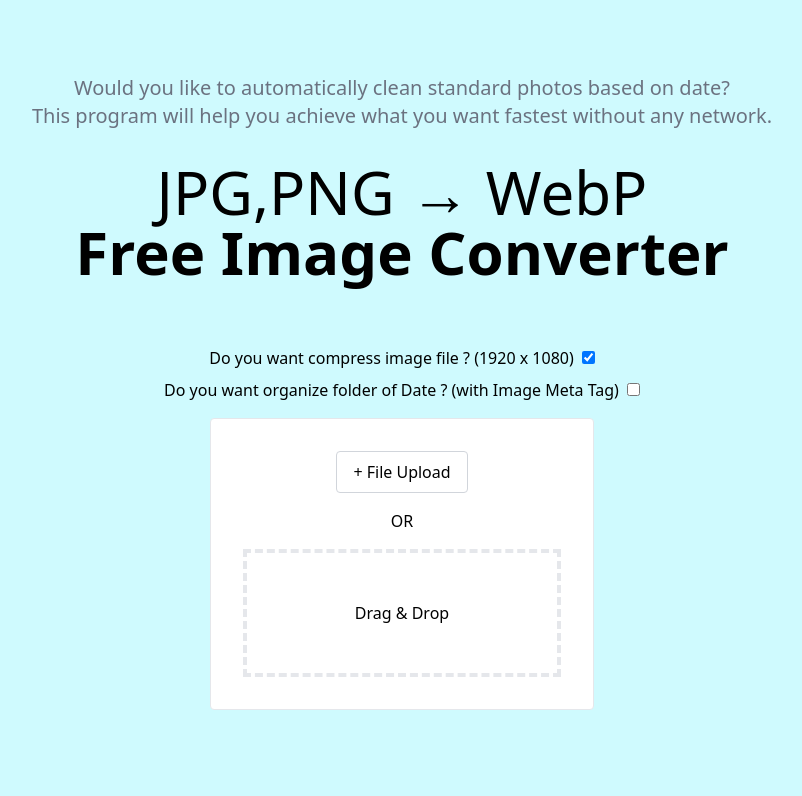
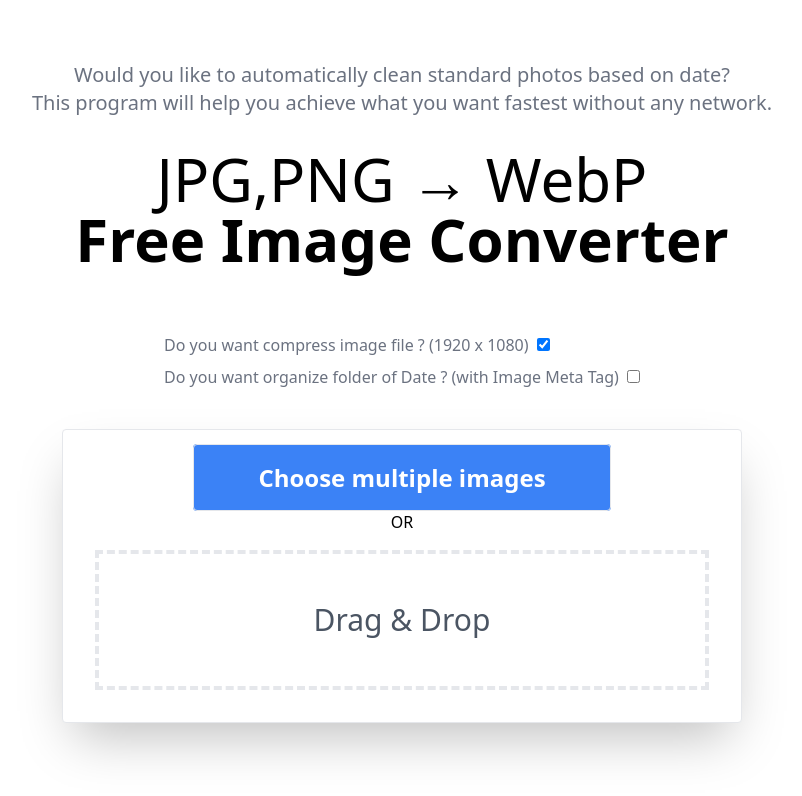
Before and after one commit to Kkaekkae/image-cleaner, a React (Create React App) app: page / in a window 1280 px wide. Shown: the top 796 px of the page, without its empty margins (238-1040 px from the left). Built offline with nearby package versions, Linux system fonts and the light colour scheme.

Commit message:
design update

```diff
--- a/src/App.js
+++ b/src/App.js
@@ -246,7 +246,7 @@ function App() {
 
     return (
         <div
-            className="w-full h-screen flex justify-center items-center flex-col bg-cyan-100"
+            className="w-full h-screen flex justify-center items-center flex-col "
             ref={dragRef}
             onPaste={handlePaste}
         >
@@ -265,6 +265,7 @@ function App() {
                     Free Image Converter
                 </h1>
             </div>
+            <div className="text-left mb-6 text-gray-500">
                 <div className="mb-2">
                     <label className="mr-2">
                         Do you want compress image file ? (1920 x 1080)
@@ -277,7 +278,8 @@ function App() {
                 </div>
                 <div className="mb-4">
                     <label className="mr-2">
-                    Do you want organize folder of Date ? (with Image Meta Tag)
+                        Do you want organize folder of Date ? (with Image Meta
+                        Tag)
                     </label>
                     <input
                         type="checkbox"
@@ -285,13 +287,16 @@ function App() {
                         onChange={(e) => setOrganize(!isOrganize)}
                     />
                 </div>
+            </div>
+            <div
+                className="border rounded p-8 w-96 flex-col items-center text-center bg-white relative shadow-2xl inline-block"
+                style={{ width: "680px" }}
+            >
                 <label
                     htmlFor={"file-upload"}
-                className="border rounded p-8 w-96 flex-col items-center text-center bg-white relative"
+                    className="border rounded py-4 px-16 bg-blue-500 text-white hover:bg-blue-600 text-2xl font-bold white"
                 >
-                <button className="border rounded py-2 px-4 border-gray-300">
-                    + File Upload
-                </button>
+                    Choose multiple images
                     <input
                         type="file"
                         multiple
@@ -301,10 +306,14 @@ function App() {
                         onChange={onChangeFiles}
                         onDrop={handleDrop}
                     />
+                </label>
+
                 <p className="my-4">OR</p>
 
-                <p className="border-dashed border-4 py-12">Drag & Drop</p>
-            </label>
+                <p className="border-dashed border-4 py-12 relative text-3xl text-gray-600 font-thin">
+                    Drag & Drop{" "}
+                </p>
+            </div>
 
             <button className="realtive mt-4">
                 {convertedFiles && Object.keys(convertedFiles).length > 0 && (
```
Lines whose indentation alone changed are shown as unchanged.
